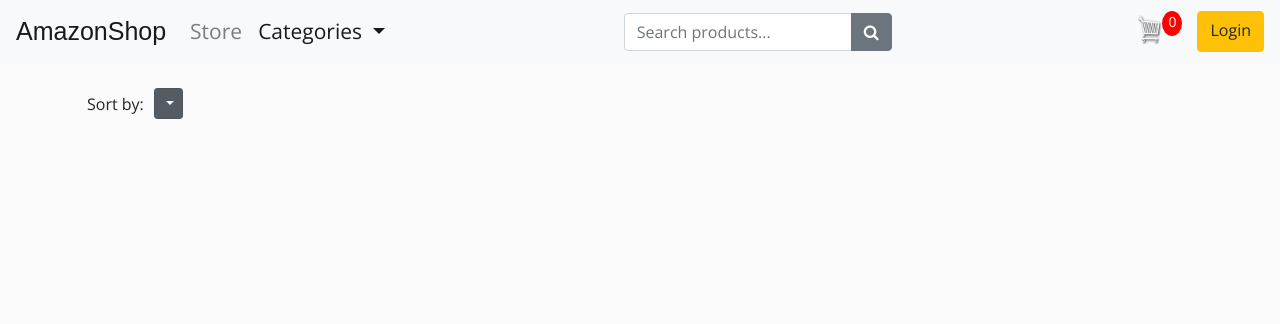
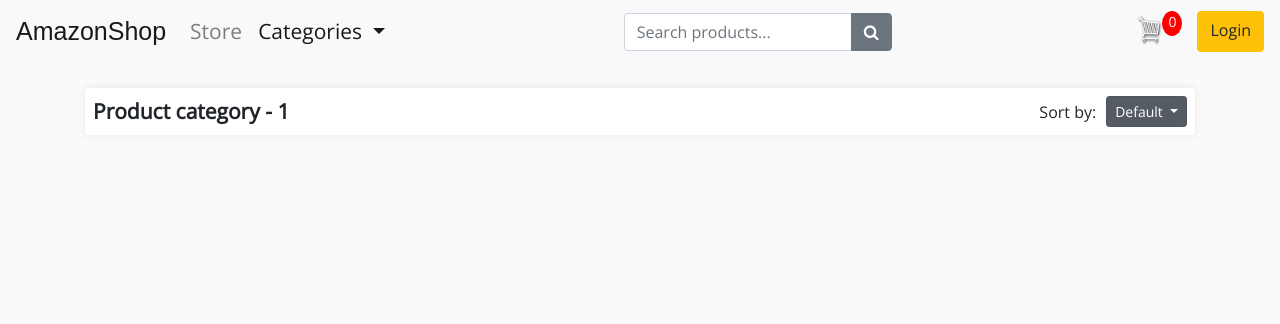
Before and after one commit to NazmuMasood/AmazonShop, a Django app: page /category/1 in a window 1280 px wide. Shown: the top 324 px of the page. Run offline with Django 3.2, Linux system fonts and the light colour scheme; data comes from the database, SQL or seed files in the repository; some libraries are stand-ins or nearby versions; some web fonts are replaced.

Commit message:
sorting feature done, page ui prettyfied

```diff
--- a/store/static/css/main.css
+++ b/store/static/css/main.css
@@ -106,6 +106,22 @@ h1,h2,h3,h4,h5,h6{
 	cursor: default;
 }
 
+.product-list-heading-row {
+	border-radius: 4px;
+	margin-bottom: 15px;
+
+	background-color: white;
+	box-shadow:hsl(0, 0%, 90%) 0 0 8px;
+}
+
+.product-list-title {
+	font-size: 21px; padding-top:4px;
+}
+
+.sort-by-title {
+	padding-top:4px;margin-right:10px; display:block;
+}
+
 /* my updates end */
 
 .product-title-text {
--- a/store/templates/store/store.html
+++ b/store/templates/store/store.html
@@ -1,17 +1,41 @@
 {% extends 'store/main.html' %}
 {% load static %}
 {% block content %}
-	<div class="row" >
-		<div style="padding-top:4px;padding-left:17px;margin-right:10px;"> Sort by: </div>
-		<div class="dropdown show">
-			<a class="btn btn-secondary btn-sm dropdown-toggle" href="#" role="button" id="dropdownMenuLink" data-toggle="dropdown" aria-haspopup="true" aria-expanded="false">
-				{{ sorting_by }}
-			</a>
+	<div class="d-flex product-list-heading-row">
+		<div class="mr-auto p-2 product-list-title">
+			{% if currentPage == 'store' %}
+			<strong> - Featured Products - </strong>
+			{% endif %}
+			{% if currentPage == 'categories'%}
+			<strong> Product category - {{currentCategory}}</strong>
+			{% endif %}
+			{% if currentPage == 'search' %}
+			<strong> Search results - {{ products|length }} product(s) found</strong>
+			{% endif %}
+		</div>
+		<div  class="p-2" style="display : inline-flex;">
+			<div class="sort-by-title"> Sort by: </div>
+			<div class="dropdown show">
+				<a class="btn btn-secondary btn-sm dropdown-toggle" href="#" role="button" id="dropdownMenuLink" data-toggle="dropdown" aria-haspopup="true" aria-expanded="false">
+					{{ sorting_by }} </a>
 
-			<div class="dropdown-menu" aria-labelledby="dropdownMenuLink">
-				{% for sort_criteria in sort_criterias %}
-				<a class="dropdown-item" href="#">{{ sort_criteria }}</a>
-				{% endfor %}
+				<div class="dropdown-menu" aria-labelledby="dropdownMenuLink">
+					{% if currentPage == 'store' %}
+						{% for sort_criteria in sort_criterias %}
+						<a class="dropdown-item" href="{% url 'storeSort' sort_criteria %}">{{ sort_criteria }}</a>
+						{% endfor %}
+					{% endif %}
+					{% if currentPage == 'categories'%}
+						{% for sort_criteria in sort_criterias %}
+						<a class="dropdown-item" href="{% url 'categorySort' key=currentCategory sort_key=sort_criteria %}">{{ sort_criteria }}</a>
+						{% endfor %}
+					{% endif %}
+					{% if currentPage == 'search' %}
+						{% for sort_criteria in sort_criterias %}
+						<a class="dropdown-item" href="{% url 'searchSort' key=search_key sort_key=sort_criteria %}">{{ sort_criteria }}</a>
+						{% endfor %}
+					{% endif %}
+				</div>
 			</div>
 		</div>
 	</div>
--- a/store/urls.py
+++ b/store/urls.py
@@ -4,11 +4,12 @@ from . import views
 
 urlpatterns = [
 	path('', views.store, name="store"),
-	# path('/', views.store, name="store"),
+	path('sort-by/<str:sort_key>', views.storeSort, name="storeSort"),
 
 	path('category/<str:key>', views.categoryByKey, name='categoryByKey'),
+	path('category/<str:key>/sort-by/<str:sort_key>', views.categoryByKeySort, name="categorySort"),
 
 	path('search', views.search, name='search'),
-
+	path('search/<str:key>/sort-by/<str:sort_key>', views.searchSort, name="searchSort"),
 
 ]
--- a/store/views.py
+++ b/store/views.py
@@ -4,7 +4,7 @@ from django.db.models import Q
 from functools import reduce
 import re
 
-# Create your views here.
+#------ /store endpoints
 def store(request):
     products = Product.objects.all()
     context = {'products':products}
@@ -20,12 +20,44 @@ def store(request):
 
     context['sorting_by'] = 'Default'
     sort_criterias = ['Default', 'Name (A - Z)', 'Name (Z - A)',
-                    'Price (Low > High)', 'Price (Low > High)' ]
+                    'Price (Low > High)', 'Price (High > Low)' ]
     context['sort_criterias'] = sort_criterias
 
     return render(request, 'store/store.html', context)
 
 
+def storeSort(request, sort_key):
+    if sort_key == 'Default':
+        products = Product.objects.all()
+    elif sort_key == 'Name (A - Z)':
+        products = Product.objects.order_by('name').all()
+    elif sort_key == 'Name (Z - A)':
+        products = Product.objects.order_by('-name').all()
+    elif sort_key == 'Price (Low > High)':
+        products = Product.objects.order_by('price').all()
+    elif sort_key == 'Price (High > Low)':
+        products = Product.objects.order_by('-price').all()
+
+    context = {'products':products}
+
+    # Getting the unique categories' list
+    categoriesRaw = []
+    for product in products:
+        categoriesRaw.append(product.category)
+    categories = list(dict.fromkeys(categoriesRaw))
+    context['categories'] = categories
+
+    context['currentPage'] = 'store'
+
+    context['sorting_by'] = sort_key
+    sort_criterias = ['Default', 'Name (A - Z)', 'Name (Z - A)',
+                    'Price (Low > High)', 'Price (High > Low)' ]
+    context['sort_criterias'] = sort_criterias
+
+    return render(request, 'store/store.html', context)
+
+
+#------ /category endpoints
 def categoryByKey(request, key):
     products = Product.objects.filter(category=key).all()
     context = {'products':products}
@@ -39,22 +71,58 @@ def categoryByKey(request, key):
         categoriesRaw.append(product.category)
     categories = list(dict.fromkeys(categoriesRaw))
     context['categories'] = categories
+    context['currentCategory'] = key
+
+    context['sorting_by'] = 'Default'
+    sort_criterias = ['Default', 'Name (A - Z)', 'Name (Z - A)',
+                    'Price (Low > High)', 'Price (High > Low)' ]
+    context['sort_criterias'] = sort_criterias
+
+    return render(request, 'store/store.html', context)
+
+def categoryByKeySort(request, key, sort_key):
+    if sort_key == 'Default':
+        products = Product.objects.filter(category=key).all()
+    elif sort_key == 'Name (A - Z)':
+        products = Product.objects.filter(category=key).order_by('name').all()
+    elif sort_key == 'Name (Z - A)':
+        products = Product.objects.filter(category=key).order_by('-name').all()
+    elif sort_key == 'Price (Low > High)':
+        products = Product.objects.filter(category=key).order_by('price').all()
+    elif sort_key == 'Price (High > Low)':
+        products = Product.objects.filter(category=key).order_by('-price').all()
+    context = {'products':products}
+
+    context['currentPage'] = 'categories'
+
+    # Getting the unique categories' list
+    allProducts = Product.objects.all()
+    categoriesRaw = []
+    for product in allProducts:
+        categoriesRaw.append(product.category)
+    categories = list(dict.fromkeys(categoriesRaw))
+    context['categories'] = categories
+    context['currentCategory'] = key
+
+    context['sorting_by'] = sort_key
+    sort_criterias = ['Default', 'Name (A - Z)', 'Name (Z - A)',
+                    'Price (Low > High)', 'Price (High > Low)' ]
+    context['sort_criterias'] = sort_criterias
 
     return render(request, 'store/store.html', context)
 
 
+#------- /search endpoints
 def search(request):
     # search_key = request.POST.get("search_key", "null")
     search_key = request.GET['search_key']
     print('search key: '+str(search_key))
 
     search_keys = re.split(r"[^A-Za-z']+", search_key)
-
     # search_fields = ('name', 'category', 'sub_category')
     # + "__icontains" <-- this produces a sql 'like' condition
     # q_objs = [Q(**{'%s' % i  + "__icontains": search_key}) for i in search_fields]
     # queries = reduce(lambda x, y: x | y, q_objs)
-
     q_objs = []
     search_fields = ('name', 'category', 'sub_category')
     for each_search_key in search_keys:
@@ -64,7 +132,9 @@ def search(request):
 
     products = Product.objects.filter(queries)
     context = {'products':products}
+
     context['search_key'] = search_key
+    context['currentPage'] = 'search'
 
     # Getting the unique categories' list
     allProducts = Product.objects.all()
@@ -74,4 +144,53 @@ def search(request):
     categories = list(dict.fromkeys(categoriesRaw))
     context['categories'] = categories
 
+    # 'sorting dropdown menu' values
+    context['sorting_by'] = 'Default'
+    sort_criterias = ['Default', 'Name (A - Z)', 'Name (Z - A)',
+                    'Price (Low > High)', 'Price (High > Low)' ]
+    context['sort_criterias'] = sort_criterias
+
     return render(request, 'store/store.html', context)
+
+def searchSort(request, key, sort_key):
+    search_key = key
+    print('search key: '+str(search_key))
+
+    search_keys = re.split(r"[^A-Za-z']+", search_key)
+
+    q_objs = []
+    search_fields = ('name', 'category', 'sub_category')
+    for each_search_key in search_keys:
+        # + "__icontains" <-- this produces a sql 'like' condition
+        q_objs.extend([Q(**{'%s' % i  + "__icontains": each_search_key}) for i in search_fields])
+    queries = reduce(lambda x, y: x | y, q_objs)
+
+    if sort_key == 'Default':
+        products = Product.objects.filter(queries).all()
+    elif sort_key == 'Name (A - Z)':
+        products = Product.objects.filter(queries).order_by('name').all()
+    elif sort_key == 'Name (Z - A)':
+        products = Product.objects.filter(queries).order_by('-name').all()
+    elif sort_key == 'Price (Low > High)':
+        products = Product.objects.filter(queries).order_by('price').all()
+    elif sort_key == 'Price (High > Low)':
+        products = Product.objects.filter(queries).order_by('-price').all()
+    context = {'products':products}
+    context['search_key'] = search_key
+    context['currentPage'] = 'search'
+
+    # Getting the unique categories' list
+    allProducts = Product.objects.all()
+    categoriesRaw = []
+    for product in allProducts:
+        categoriesRaw.append(product.category)
+    categories = list(dict.fromkeys(categoriesRaw))
+    context['categories'] = categories
+
+    # 'sorting dropdown menu' values
+    context['sorting_by'] = sort_key
+    sort_criterias = ['Default', 'Name (A - Z)', 'Name (Z - A)',
+                    'Price (Low > High)', 'Price (High > Low)' ]
+    context['sort_criterias'] = sort_criterias
+
+    return render(request, 'store/store.html', context)
```
